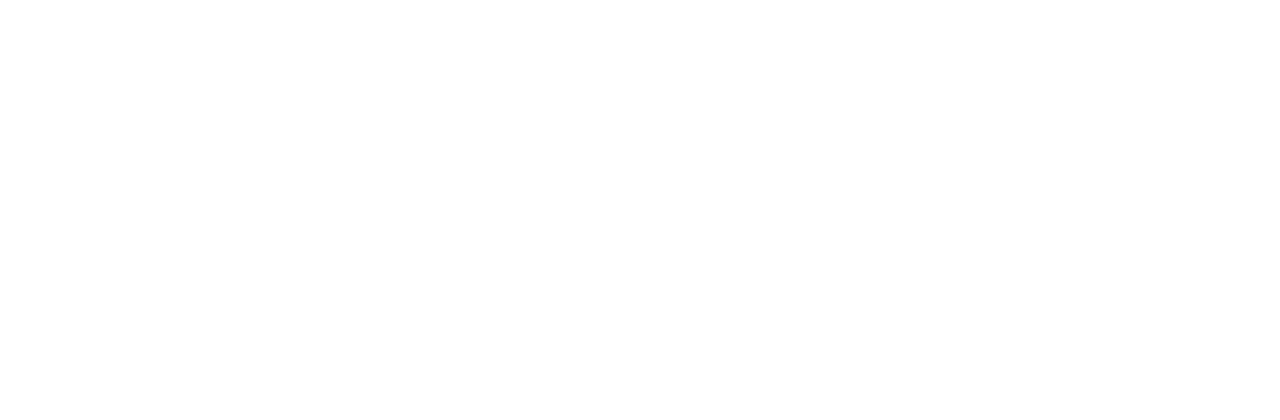
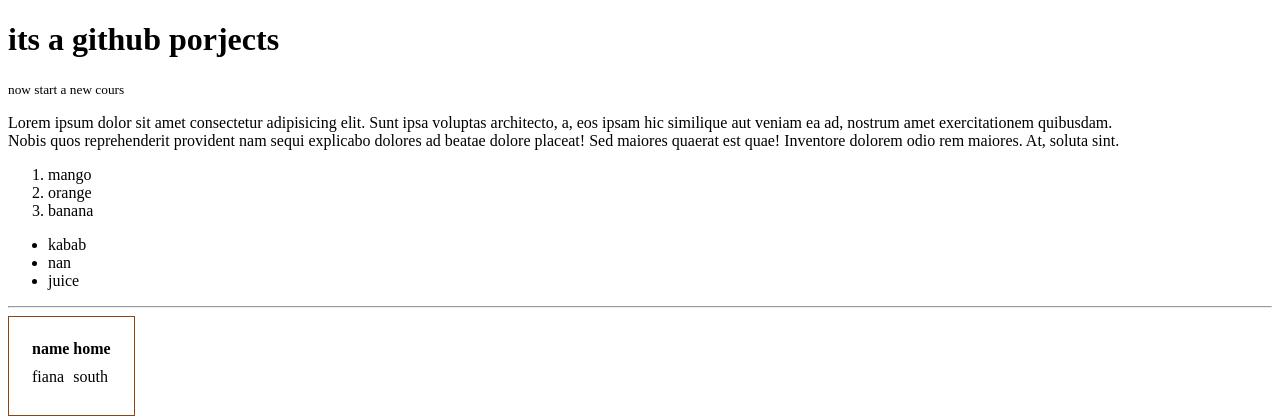
Before and after one commit to Sadia-90/my-first-repo, a plain HTML site: page index.html in a window 1280 px wide. Drawn offline with Linux system fonts and the light colour scheme.

Commit message:
first commit

```diff
--- a/index.html
+++ b/index.html
@@ -5,8 +5,50 @@
     <meta http-equiv="X-UA-Compatible" content="IE=edge">
     <meta name="viewport" content="width=device-width, initial-scale=1.0">
     <title>my first github repo</title>
+    <link rel="stylesheet" href="style.css">
+    <style>
+        table{
+            width: 100px;
+            height: 100px;
+            padding: 20px;
+             border:1px solid saddlebrown;
+        }
+    </style>
 </head>
 <body>
+    <h1>its a github porjects</h1>
+    <small>now start a new cours</small>
+    <p>Lorem ipsum dolor sit amet consectetur adipisicing elit. Sunt ipsa voluptas architecto, a, eos ipsam hic similique aut veniam ea ad, nostrum amet exercitationem quibusdam.<br>
+         Nobis quos reprehenderit provident nam sequi explicabo dolores ad beatae dolore placeat! Sed maiores quaerat est quae! Inventore dolorem odio rem maiores. At, soluta sint.</p>
+    <ol>
+      <li>mango</li>
+      <li>orange</li>
+      <li>banana</li>
+    </ol>
+    <ul>
+       <li>kabab</li>
+       <li>nan</li>
+       <li>juice</li>
+    </ul>
+    <hr>
+    <table>
 
+       <thead>
+          <tr>
+            <th>name</th>
+            <th>home</th>
+          </tr>
+
+
+       </thead>
+       <tbody>
+           <tr>
+             <td>fiana</td>
+             <td>south</td>
+           </tr>
+
+       </tbody>
+
+    </table>
 </body>
 </html>
```
Also changed, not shown: style.css (added).
